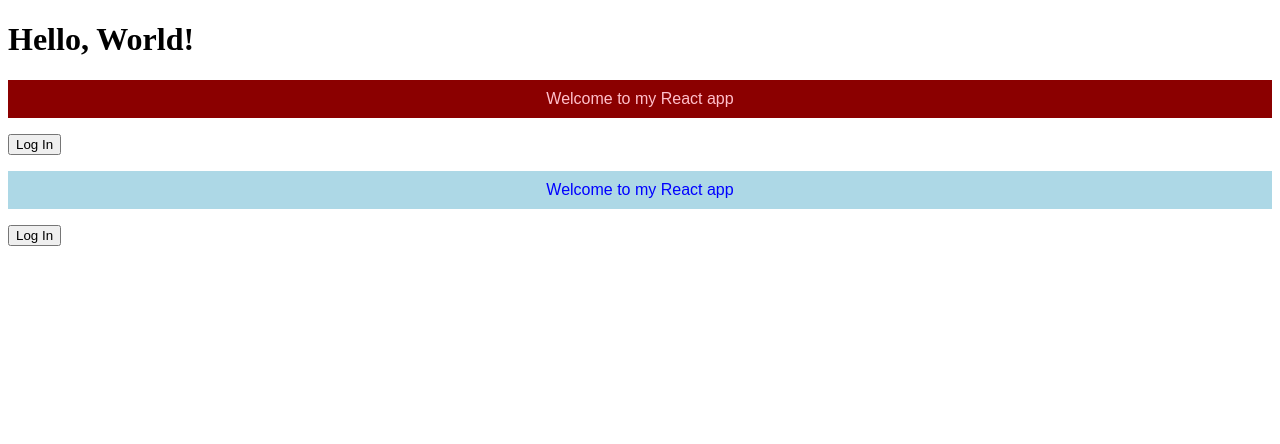
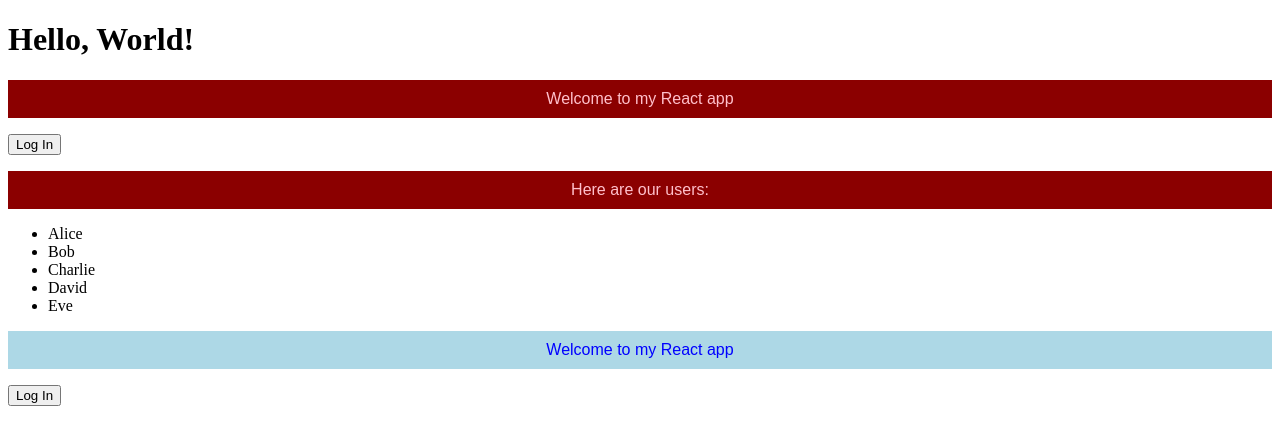
Before and after one commit to kmehner/Intro-to-react, a React (Vite) app: page / in a window 1280 px wide. Shown: the top 444 px of the page. Built offline with nearby package versions, Linux system fonts and the light colour scheme.

Commit message:
listing users for functional component, Greeting

```diff
--- a/src/App.jsx
+++ b/src/App.jsx
@@ -4,14 +4,16 @@ import ClassGreeting from "./ClassGreeting";
 
 function App() {
   const customMessage = "Welcome to my React app";
+  const customUserMessage =  "Here are our users:";
 
   return (
     <div>
       <h1>Hello, World!</h1>
 
-      <Greeting customMessage={customMessage}/>
-
-      <ClassGreeting customMessage={customMessage} />
+      <Greeting customMessage={customMessage}
+                customUserMessage={customUserMessage} />
+      <ClassGreeting customMessage={customMessage}
+                     customUserMessage={customUserMessage} />
 
     </div>
   );
--- a/src/Greeting.jsx
+++ b/src/Greeting.jsx
@@ -6,9 +6,8 @@ import styles from './Greeting.module.css';
 
 function Greeting(props) {
     const [name, setName] = useState(props.initialName)
-
-    // Logged in State
     const [isLoggedIn, setIsLoggedIn] = useState(false)
+    const [users, setUsers] = useState(["Alice", "Bob", "Charlie", "David", "Eve"])
 
     // Event handlers
     const handleLoginClick = () => {
@@ -20,22 +19,28 @@ function Greeting(props) {
         setName(props.initialName) // Reset the name to the initial name
     }
 
-    const changeName = () => {
-        setName('Jane Doe')
-    }
-
     return (
         <div>
             <p className={styles.greeting}>
 								{isLoggedIn ? `Hello, ${name}! Welcome back!` : props.customMessage}
             </p>
 
-            {/* Buttons that are conditionally rendered */}
             {!isLoggedIn ? (
                 <button onClick={handleLoginClick}>Log In</button>
             ) : (
                 <button onClick={handleLogoutClick}>Log Out</button>
             )}
+
+            {/* Listing our users */}
+            <p className={styles.greeting}>
+                {props.customUserMessage}
+            </p>
+            <ul>
+                {users.map((user, index) => (
+                    <li key={index}>{user}</li>
+                ))}
+            </ul>
+
         </div>
     )
 }
@@ -45,26 +50,3 @@ Greeting.defaultProps = {
 };
 
 export default Greeting;
-
-// function Greeting() {
-//     // Name state variable
-//     // setName is a function that updates the name variable
-//     // useState is a hook that initializes the name to the default value of 'John Doe'
-
-//     // <value>, <function to change the value> = useState(<default value>)
-//     const [name, setName] = useState('John Doe')
-
-//     const changeName = () => {
-//         // Using the setName function to update the name variable to 'Jane Doe'
-//         // ["John Doe", setName("John Doe => Jane Doe")]
-//         // ["Jane Doe", setName("Jane Doe => x")]
-//         setName('Jane Doe')
-//     }
-
-//     return (
-//         <div>
-//             <h2 className={styles.greeting}>Welcome, {name}! This is a functional component greeting</h2>
-//             <button onClick={changeName}>Change Name</button>
-//         </div>
-//     )
-// }
```
